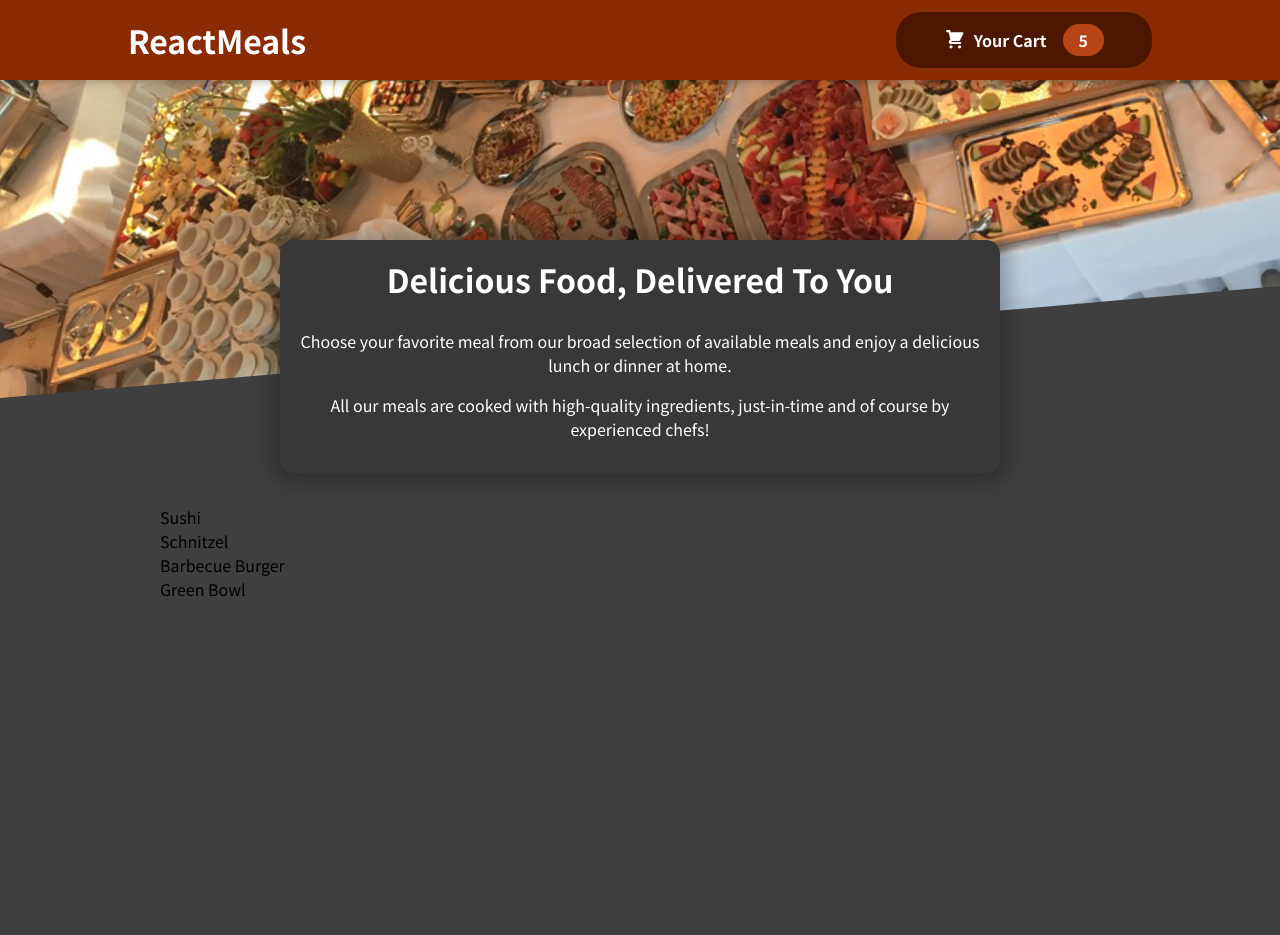
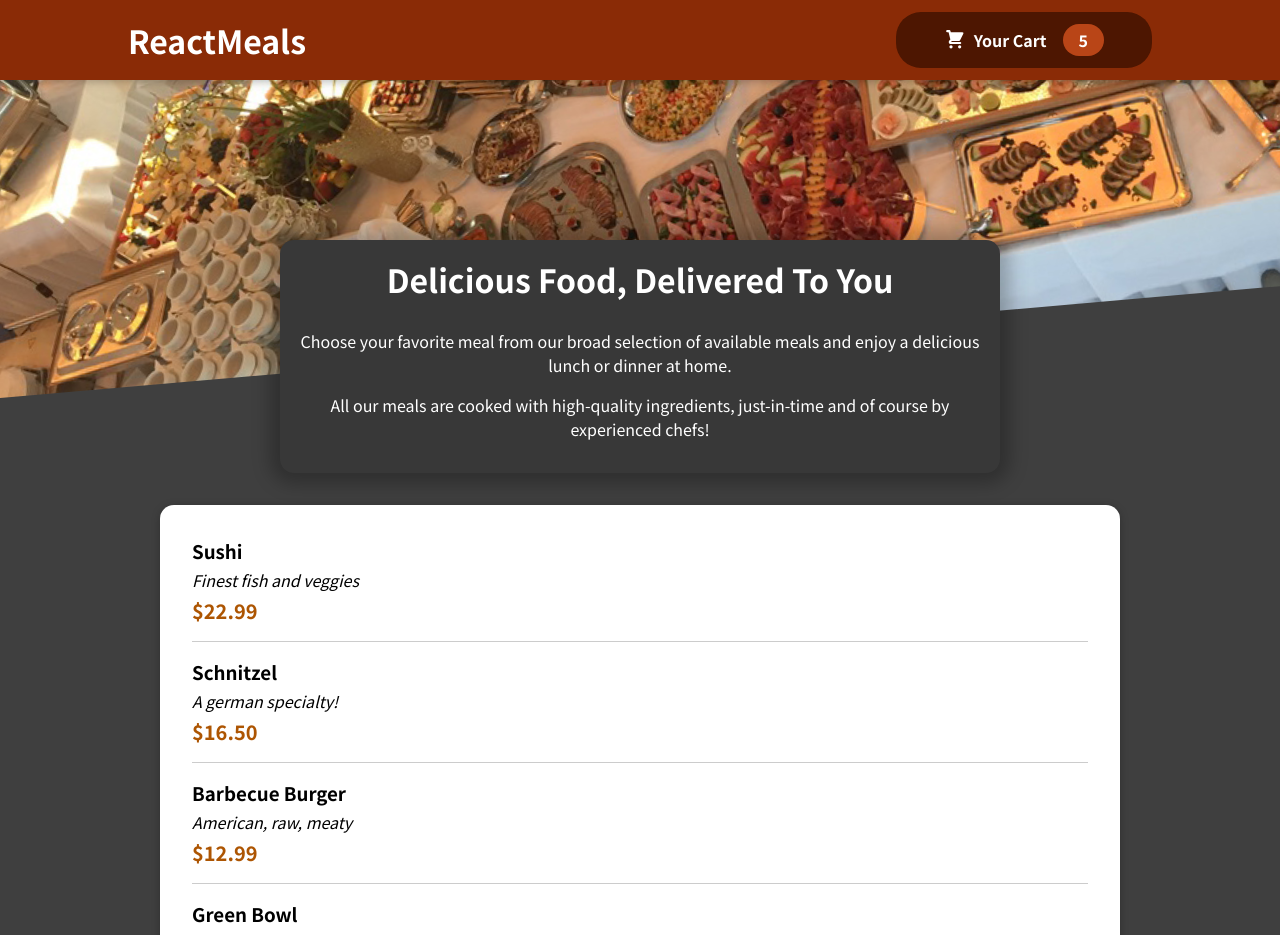
Before and after one commit to WayanPande/Food-Order-App, a React (Create React App) app: page / in a window 1280 px wide. Shown: the top 935 px of the page. Before the commit the page ends 800 px from the top, so only its background shows below. Built offline with nearby package versions, Linux system fonts and the light colour scheme.

Commit message:
Adding Individual Meal Items & Displaying Them

```diff
--- a/src/components/Meals/AvailableMeals.js
+++ b/src/components/Meals/AvailableMeals.js
@@ -1,4 +1,6 @@
+import Card from '../UI/Card';
 import styles from './AvailableMeals.module.css';
+import MealItem from './MealItem/MealItem';
 
 const DUMMY_MEALS = [
     {
@@ -30,13 +32,15 @@
 
 const AvailableMeals = () => {
 
-    const mealsList = DUMMY_MEALS.map(meal => <li>{meal.name}</li>);
+    const mealsList = DUMMY_MEALS.map(meal => <MealItem key={meal.id} name={meal.name} description={meal.description} price={meal.price} />);
 
     return (
         <section className={styles.meals}>
-            <ul>
-                {mealsList}
-            </ul>
+            <Card>
+                <ul>
+                    {mealsList}
+                </ul>
+            </Card>
         </section>
     );
 };
--- /dev/null
+++ b/src/components/Meals/MealItem/MealItem.js
@@ -0,0 +1,22 @@
+
+import styles from './MealItem.module.css';
+
+const MealItem = props => {
+
+    const price = `$${props.price.toFixed(2)}`;
+
+    return (
+        <li className={styles.meal}>
+            <div >
+                <h3>{props.name}</h3>
+                <div className={styles.description}>{props.description}</div>
+                <div className={styles.price}>{price}</div>
+            </div>
+            <div>
+
+            </div>
+        </li>
+    );
+};
+
+export default MealItem;
--- /dev/null
+++ b/src/components/Meals/MealItem/MealItem.module.css
@@ -0,0 +1,22 @@
+.meal {
+    display: flex;
+    justify-content: space-between;
+    margin: 1rem;
+    padding-bottom: 1rem;
+    border-bottom: 1px solid #ccc;
+}
+
+.meal h3 {
+    margin: 0 0 0.25rem 0;
+}
+
+.description {
+    font-style: italic;
+}
+
+.price {
+    margin-top: 0.25rem;
+    font-weight: bold;
+    color: #ad5502;
+    font-size: 1.25rem;
+}
--- /dev/null
+++ b/src/components/UI/Card.js
@@ -0,0 +1,10 @@
+import styles from './Card.module.css';
+
+const Card = (props) => {
+    return (
+        <div className={styles.card}>{props.children}</div>
+    );
+};
+
+
+export default Card;
--- /dev/null
+++ b/src/components/UI/Card.module.css
@@ -0,0 +1,6 @@
+.card {
+    padding: 1rem;
+    box-shadow: 0 2px 8px rgba(0, 0, 0, 0.25);
+    border-radius: 14px;
+    background-color: white;
+}
```
Also changed, not shown: src/components/Meals/MealItem/MealItemForm.js (added), 1 other file (tests, documents, lock files or other folders).
